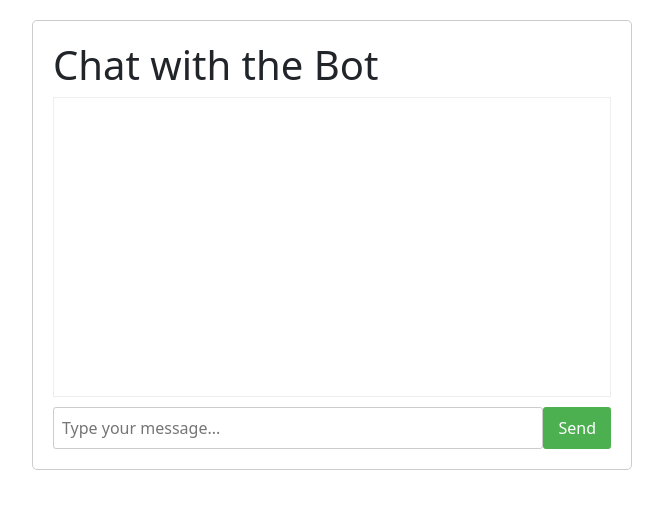
After one commit to 45H15H/Immersive-History, a Flask app: page /chat in a window 1280 px wide. The commit adds this page. Shown: the top 509 px of the page, without its empty margins (308-971 px from the left). Run offline with Flask 3, Linux system fonts and the light colour scheme.

Commit message:
Add chat feature

```diff
--- a/app.py
+++ b/app.py
@@ -12,7 +12,11 @@ from elevenlabs.client import ElevenLabs
 from elevenlabs import play
 from io import BytesIO
 import base64
+# Chat imports
+import logging
+from google.genai.types import Content  # Import the correct type
 
+logging.basicConfig(level=logging.DEBUG)
 
 # Load environment variables from .env file
 load_dotenv()
@@ -148,6 +152,37 @@ def quiz():
             return render_template('quiz.html', quiz_data=(quiz_data))
     return render_template('quiz.html')
 
+chat_instruct = """You are a helpful chatbot. Respond to the user's questions or statements in a conversational manner.
+Maintain context throughout the conversation. But keep the conversation only related to histroy. if the user asks about any other topic, bring back the conversation to history.
+"""
+
+chat_history = []  # Store conversation history
+
+def generate_chat_response(user_input):
+    global chat_history
+    chat_history.append(Content(parts=[{"text": user_input}], role="user"))
+
+    response = gemini_client.models.generate_content(
+        model="gemini-2.0-flash",
+        config=types.GenerateContentConfig(system_instruction=chat_instruct),
+        contents=chat_history
+    )
+
+    if response.text: # check if text exists
+        bot_response = response.text
+        chat_history.append(Content(parts=[{"text": bot_response}], role="model"))
+        return bot_response
+    else:
+        return "Sorry, I couldn't generate a response."
+
+@app.route('/chat', methods=['GET', 'POST'])
+def chat():
+    if request.method == 'POST':
+        user_input = request.form.get('user_input')
+        if user_input:
+            bot_response = generate_chat_response(user_input)
+            return render_template('chat.html', user_input=user_input, bot_response=bot_response, chat_history=chat_history)
+    return render_template('chat.html', chat_history=chat_history)
 
 if __name__ == '__main__':
     app.run(debug=True)
--- /dev/null
+++ b/static/css/chat.css
@@ -0,0 +1,51 @@
+.chat-container {
+    width: 600px;
+    margin: 20px auto;
+    border: 1px solid #ccc;
+    padding: 20px;
+    border-radius: 5px;
+}
+
+.chat-history {
+    height: 300px;
+    overflow-y: auto;
+    border: 1px solid #eee;
+    padding: 10px;
+    margin-bottom: 10px;
+}
+
+.user-message {
+    background-color: #e0f7fa;
+    padding: 8px;
+    margin-bottom: 5px;
+    border-radius: 5px;
+    text-align: right;
+}
+
+.bot-message {
+    background-color: #f0f0f0;
+    padding: 8px;
+    margin-bottom: 5px;
+    border-radius: 5px;
+    text-align: left;
+}
+
+.chat-container form {
+    display: flex;
+}
+
+.chat-container input[type="text"] {
+    flex-grow: 1;
+    padding: 8px;
+    border: 1px solid #ccc;
+    border-radius: 3px;
+}
+
+.chat-container button {
+    padding: 8px 15px;
+    background-color: #4caf50;
+    color: white;
+    border: none;
+    border-radius: 3px;
+    cursor: pointer;
+}
--- /dev/null
+++ b/templates/chat.html
@@ -0,0 +1,29 @@
+{% extends 'base.html' %}
+
+{% block extra_css %}
+<link rel="stylesheet" href="{{ url_for('static', filename='css/chat.css') }}">
+{% endblock %}
+
+{% block content %}
+<link rel="stylesheet" href="{{ url_for('static', filename='chat.css') }}">
+<div class="chat-container">
+    <h1>Chat with the Bot</h1>
+    <div class="chat-history">
+        {% for message in chat_history %}
+            {% if message.role == 'user' %}
+                <div class="user-message">
+                    <strong>You:</strong> {{ message.parts[0].text }}
+                </div>
+            {% elif message.role == 'model' %}
+                <div class="bot-message">
+                    <strong>Bot:</strong> {{ message.parts[0].text }}
+                </div>
+            {% endif %}
+        {% endfor %}
+    </div>
+    <form method="POST" action="{{ url_for('chat') }}">
+        <input type="text" name="user_input" placeholder="Type your message..." required>
+        <button type="submit">Send</button>
+    </form>
+</div>
+{% endblock %}
--- a/templates/home.html
+++ b/templates/home.html
@@ -18,6 +18,9 @@
                 <li class="nav-item">
                     <a class="nav-link" href="/quiz">Quiz</a>
                 </li>
+                <li class="nav-item">
+                  <a class="nav-link" href="/chat">Chat</a>
+              </li>
             </ul>
         </div>
     </div>
```
Also changed, not shown: static/js/chat.js (added, +40 -0 lines).
